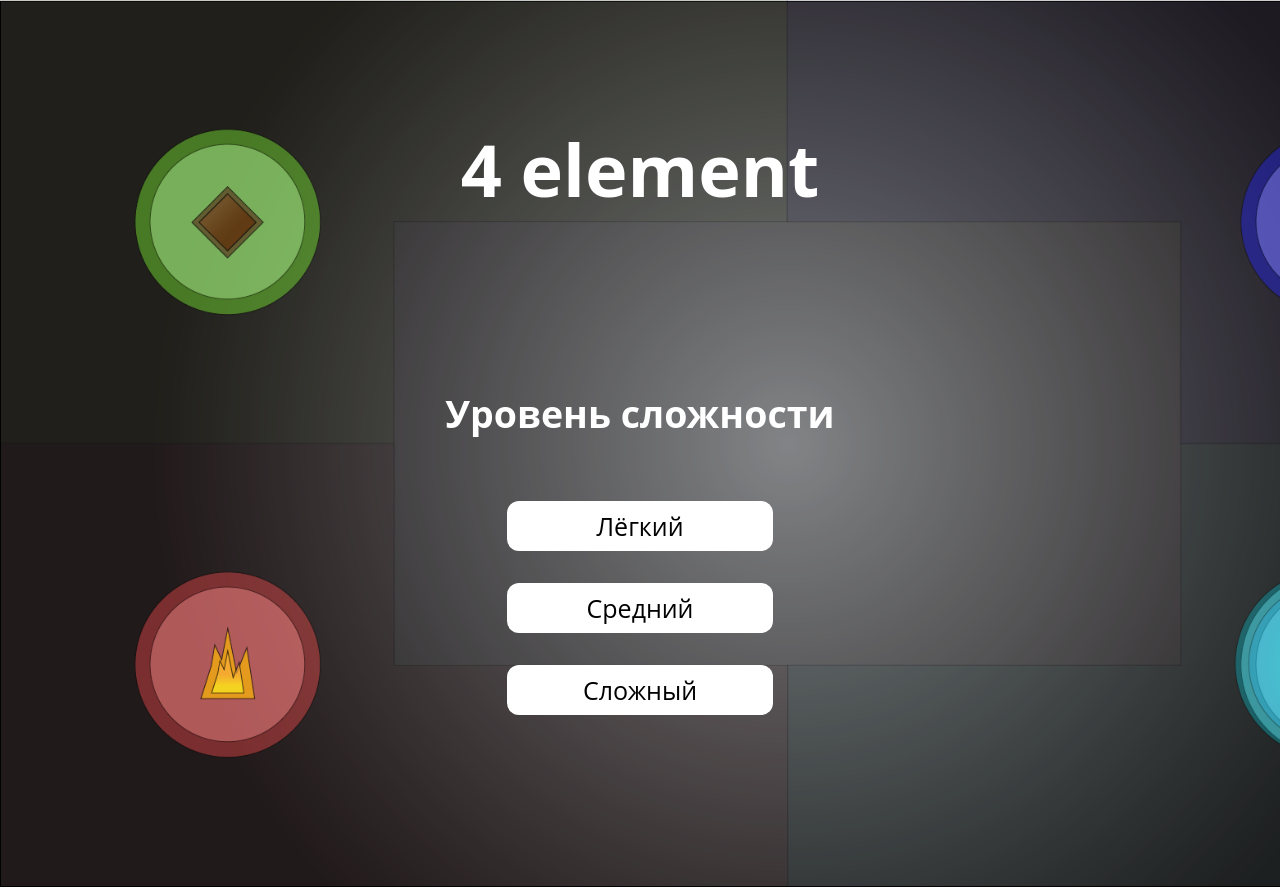
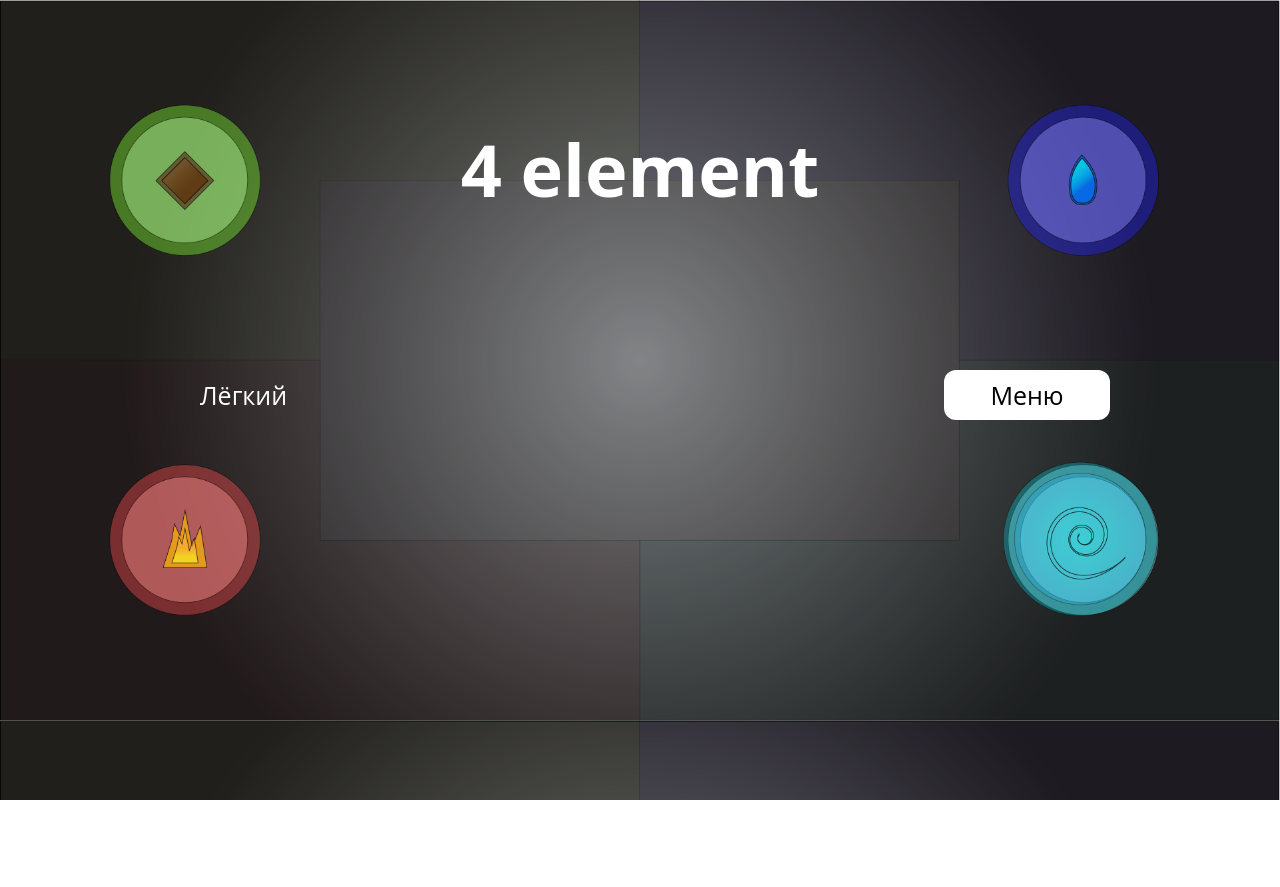
Before and after one commit to 334nikita/4-Elements, a plain HTML site: page Game/index.html in a window 1280 px wide. Both pictures are taken after a click on the element "Лёгкий". After the commit the page ends 800 px from the top, so only its background shows below. Drawn offline with Linux system fonts and the light colour scheme.

Commit message:
Add files via upload

```diff
--- a/Game/createMenu.js
+++ b/Game/createMenu.js
@@ -1,6 +1,11 @@
 import { createField } from "./createfield.js";
 
 export const createMenu = () => {
+    const main = document.querySelector("main");
+    main.classList.remove("null");
+
+    const game = document.querySelector(".game");
+    game.style.display = "none";
     const menu = document.querySelector(".menu");
     menu.style.display = "block";
     const btn = menu.querySelectorAll(".btn");
@@ -9,13 +14,16 @@ export const createMenu = () => {
             console.log(el.textContent);
             switch (el.textContent) {
                 case "Лёгкий":
+                    menu.style.display = "none";
                     createField(8);
                     break;
                 case "Средний":
-                    createField(12)
+                    menu.style.display = "none";
+                    createField(12);
                     break;
                 case "Сложный":
-                    createField(16)
+                    menu.style.display = "none";
+                    createField(16);
                     break;
             }
         })
--- a/Game/createfield.js
+++ b/Game/createfield.js
@@ -1,3 +1,34 @@
+import { createMenu } from "./createMenu.js";
+
 export const createField = (lvl) => {
+    const main = document.querySelector("main");
+    main.classList.add("null");
+
+
     console.log(lvl);
+    let lvlText;
+
+    switch (lvl) {
+        case 8:
+            lvlText = "Лёгкий";
+            break;
+        case 12:
+            lvlText = "Средний"
+            break;
+        case 16:
+            lvlText = "Сложный"
+            break;
+
+    }
+
+
+    const game = document.querySelector(".game");
+    game.style.display = "block";
+    const level = game.querySelector(".lvl")
+    level.textContent = lvlText;
+
+    const menu = game.querySelector(".btn")
+    menu.addEventListener('click', () => {
+        createMenu();
+    })
 }
--- a/Game/index.html
+++ b/Game/index.html
@@ -19,6 +19,18 @@
             <div class="btn">Средний</div>
             <div class="btn">Сложный</div>
         </div>
+        <div class="game">
+            <div class="game-header">
+                <div class="lvl">
+
+                </div>
+                <div class="btn reset">
+                    Меню
+                </div>
+            </div>
+        </div>
+
+
     </main>
 
 
--- a/Game/style.css
+++ b/Game/style.css
@@ -56,3 +56,21 @@ main {
     scale: 1.1;
     transition: 0.3s;
 }
+
+.game-header {
+    display: flex;
+    align-items: center;
+}
+
+.reset {
+    width: 150px;
+}
+
+.lvl {
+    flex-grow: 1;
+    text-align: left;
+}
+
+.null {
+    padding-top: 0px;
+}
```
